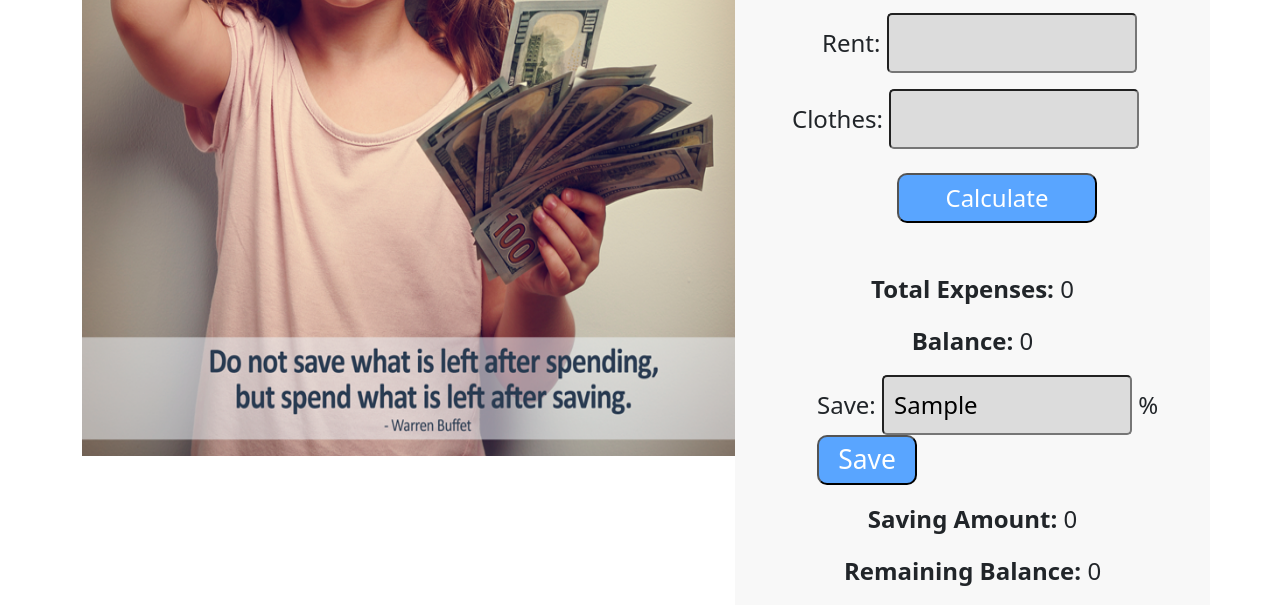
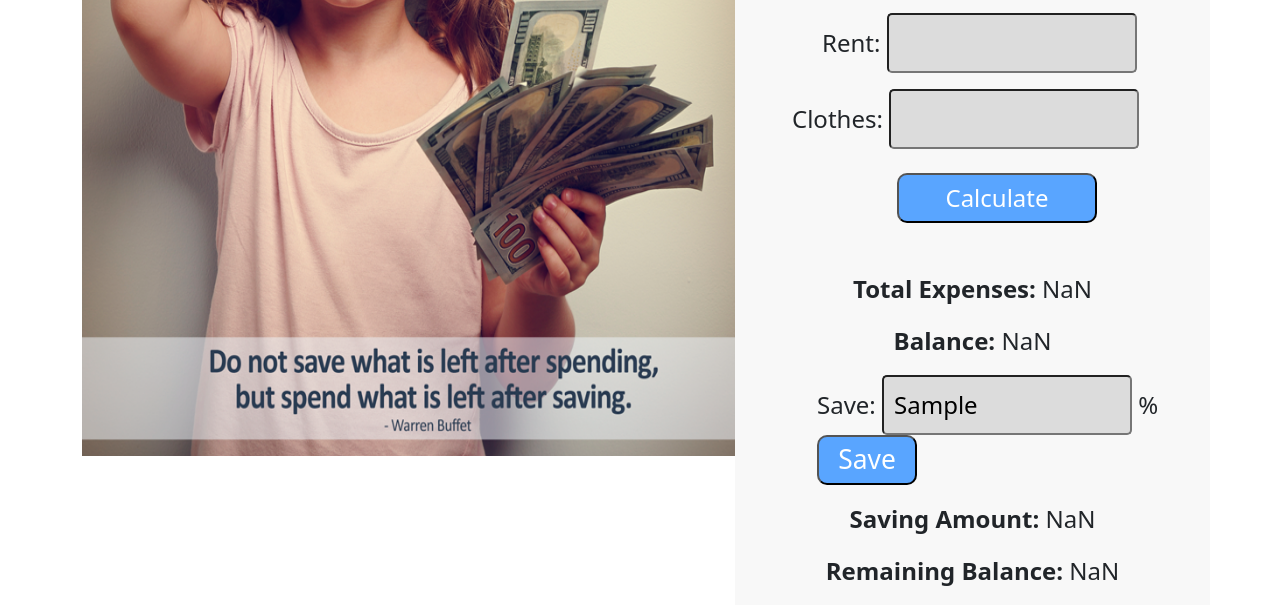
Before and after one commit to Razib-Debnath16/Money_master_pb, a plain HTML site: page index.html in a window 1280 px wide. Both pictures are taken after typing "Sample" into the empty fields and a click on the button "Save". Shown: the part 504-1109 px from the top of the page. Drawn offline with Linux system fonts and the light colour scheme.

Commit message:
calculate saving amount and remaining balance

```diff
--- a/JS2/money.js
+++ b/JS2/money.js
@@ -1,3 +1,5 @@
+// Get the balance after expenses
+
 function getBalance(product) {
     var incomeInput = document.getElementById('income' + product);
     const income = parseInt(incomeInput.value);
@@ -9,15 +11,31 @@ function getBalance(product) {
     const clothCost = parseInt(clothInput.value);
     var totalExpenses = foodCost + rentCost + clothCost;
     if (totalExpenses > income) {
-        console.log(alert('Your Expenses are more than your income'));
+        console.log(alert('Your Expenses are more than your income.Please,ensure you are enter correct number'));
     }
     else {
         const balance = income - totalExpenses;
         document.getElementById('total-expenses').innerText = totalExpenses;
         document.getElementById('remaining-balance').innerText = balance;
+        return balance;
     }
 
 }
+
+// calculate saving amount and remaining balance
+
+function getRemainingBalance() {
+    var savingInput = document.getElementById('save-input');
+    const savingPercentage = parseFloat(savingInput.value);
+    var savingAmount = (parseInt(document.getElementById('income-input').value) * savingPercentage) / 100;
+    document.getElementById('saving-amount').innerText = savingAmount;
+    document.getElementById('remaing-balance').innerText = getBalance('-input') - savingAmount;
+}
+// using addEventListener on calculate button
 document.getElementById('calculate-btn').addEventListener('click', function () {
-    var RemainingBalance = getBalance('-input');
+    var afterExpenseBalance = getBalance('-input');
 });
+// using addEventListener on save button
+document.getElementById('save-btn').addEventListener('click', function () {
+    var remainingBalance = getRemainingBalance();
+})
--- a/index.html
+++ b/index.html
@@ -52,10 +52,11 @@
                             <button id="save-btn" style="color: white; background-color:#59A5FF;
                             ; width: 100px; height: 50px; font-size: 1.1em; border-radius: 10px;">Save</button>
                         </p>
-                        <p class=" text-center" style="font-size: 1.5em;"><strong>Saving Amount:</strong> <span>0</span>
+                        <p class=" text-center" style="font-size: 1.5em;"><strong>Saving Amount:</strong> <span
+                                id="saving-amount">0</span>
                         </p>
                         <p class="text-center" style="font-size: 1.5em;"> <strong>Remaining Balance:</strong>
-                            <span>0</span>
+                            <span id="remaing-balance">0</span>
                         </p>
                     </div>
                 </div>
```
